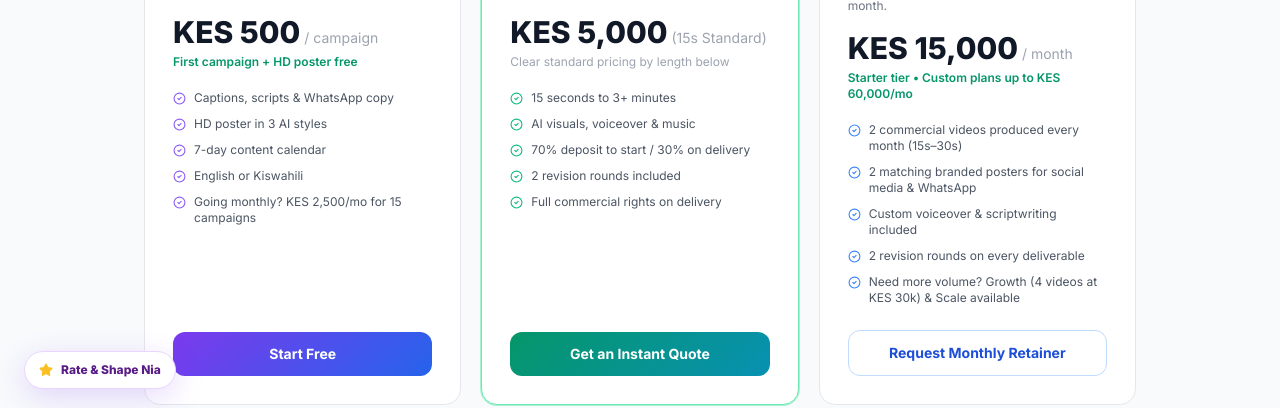
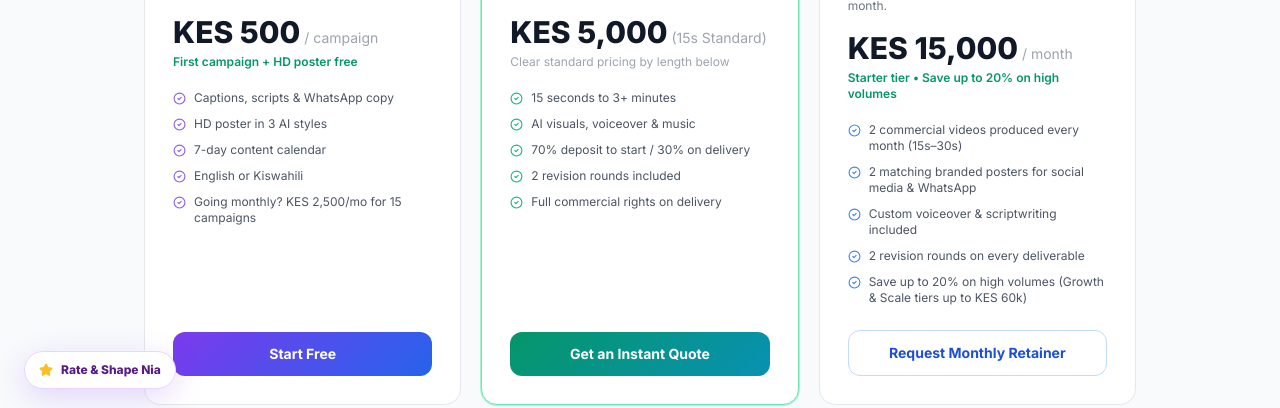
Before and after one commit to jonnieke/niamedia, a React (Vite) app: page /pricing in a window 1280 px wide. Shown: the part 387-795 px from the top of the page. Built offline with nearby package versions, Linux system fonts and the light colour scheme; no server answers.

Commit message:
feat: add up to 20% discount highlight for high volumes on retainer

```diff
--- a/src/pages/Pricing.tsx
+++ b/src/pages/Pricing.tsx
@@ -20,7 +20,7 @@ const faqs = [
   { q: 'Is there a free tier?', a: 'Yes. You can generate a demo campaign and poster preview from the homepage without an account. After signing up, your free credit unlocks one full campaign kit including the HD poster in 3 styles.' },
   { q: 'How long does video production take?', a: 'Standard: 3–5 business days. 48-hour rush: +25%. 24-hour rush: +50%. Timelines depend on asset availability and scope.' },
   { q: 'Do I own the content?', a: 'Yes — 100%. All content transfers to you fully on delivery. For custom videos, a Certificate of AI Origin is issued.' },
-  { q: 'What is the Video & Poster Retainer?', a: 'Our creative team produces, edits, and delivers fresh commercial videos and branded promotional posters for your business every month. The Starter tier is KES 15,000/month (2 commercial videos + 2 branded posters). Growth (4 videos/mo at KES 30k) and high-volume plans up to KES 60,000/month are also available.' },
+  { q: 'What is the Video & Poster Retainer?', a: 'Our creative team produces, edits, and delivers fresh commercial videos and branded promotional posters for your business every month. The Starter tier is KES 15,000/month (2 commercial videos + 2 branded posters), with savings of up to 20% on high-volume plans up to KES 60,000/month.' },
   { q: 'How do I pay?', a: 'M-Pesa, Visa, or Mastercard through PesaPal secure checkout. For video production, you pay a 70% deposit to reserve your creative producer and start production, and the remaining 30% balance after you approve your watermarked video preview.' },
 ]
 
@@ -147,7 +147,7 @@ export default function Pricing() {
             <div className="mb-5">
               <span className="text-3xl font-extrabold text-gray-900">KES 15,000</span>
               <span className="text-sm text-gray-400"> / month</span>
-              <p className="text-xs text-emerald-600 font-semibold mt-1">Starter tier • Custom plans up to KES 60,000/mo</p>
+              <p className="text-xs text-emerald-600 font-semibold mt-1">Starter tier • Save up to 20% on high volumes</p>
             </div>
             <ul className="space-y-2.5 flex-1 mb-6">
               {[
@@ -155,7 +155,7 @@ export default function Pricing() {
                 '2 matching branded posters for social media & WhatsApp',
                 'Custom voiceover & scriptwriting included',
                 '2 revision rounds on every deliverable',
-                'Need more volume? Growth (4 videos at KES 30k) & Scale available',
+                'Save up to 20% on high volumes (Growth & Scale tiers up to KES 60k)',
               ].map(f => (
                 <li key={f} className="flex items-start gap-2 text-xs text-gray-600">
                   <CheckCircle2 size={13} className="text-blue-500 shrink-0 mt-0.5" />{f}
```
